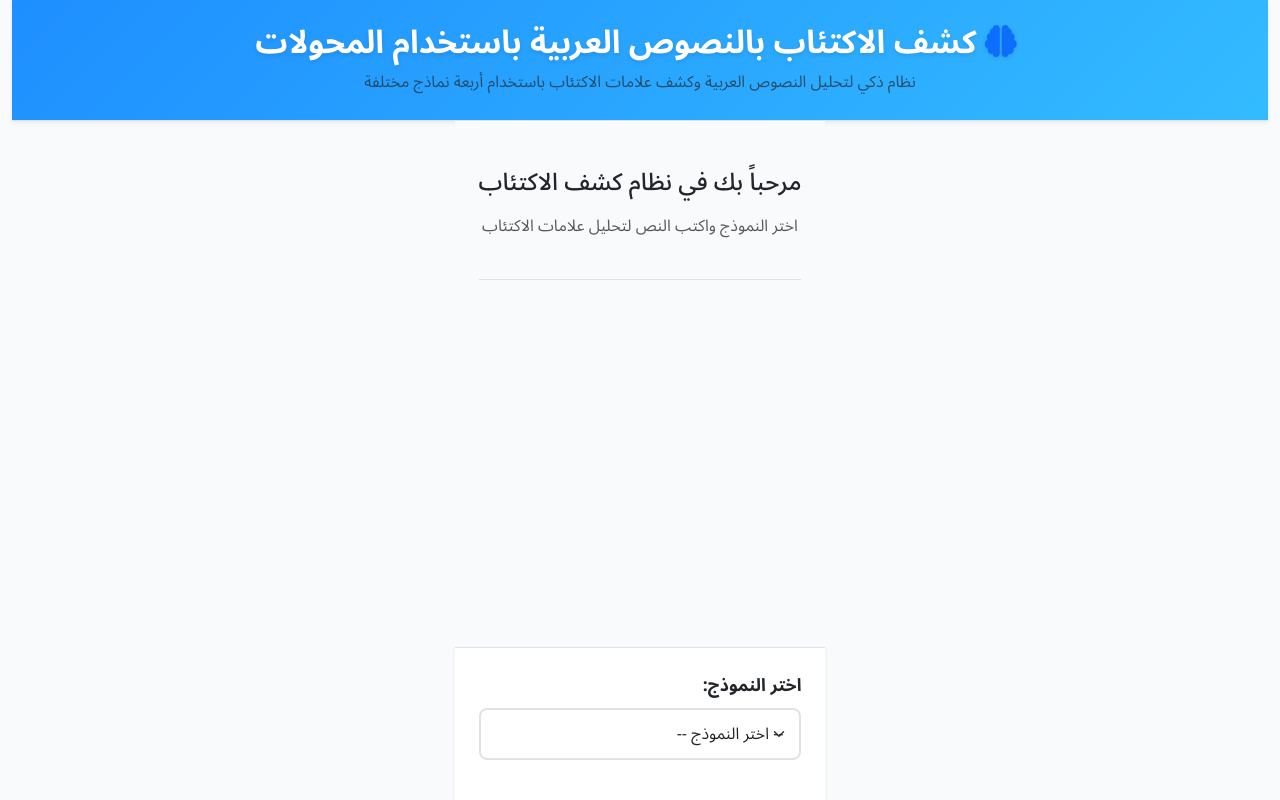
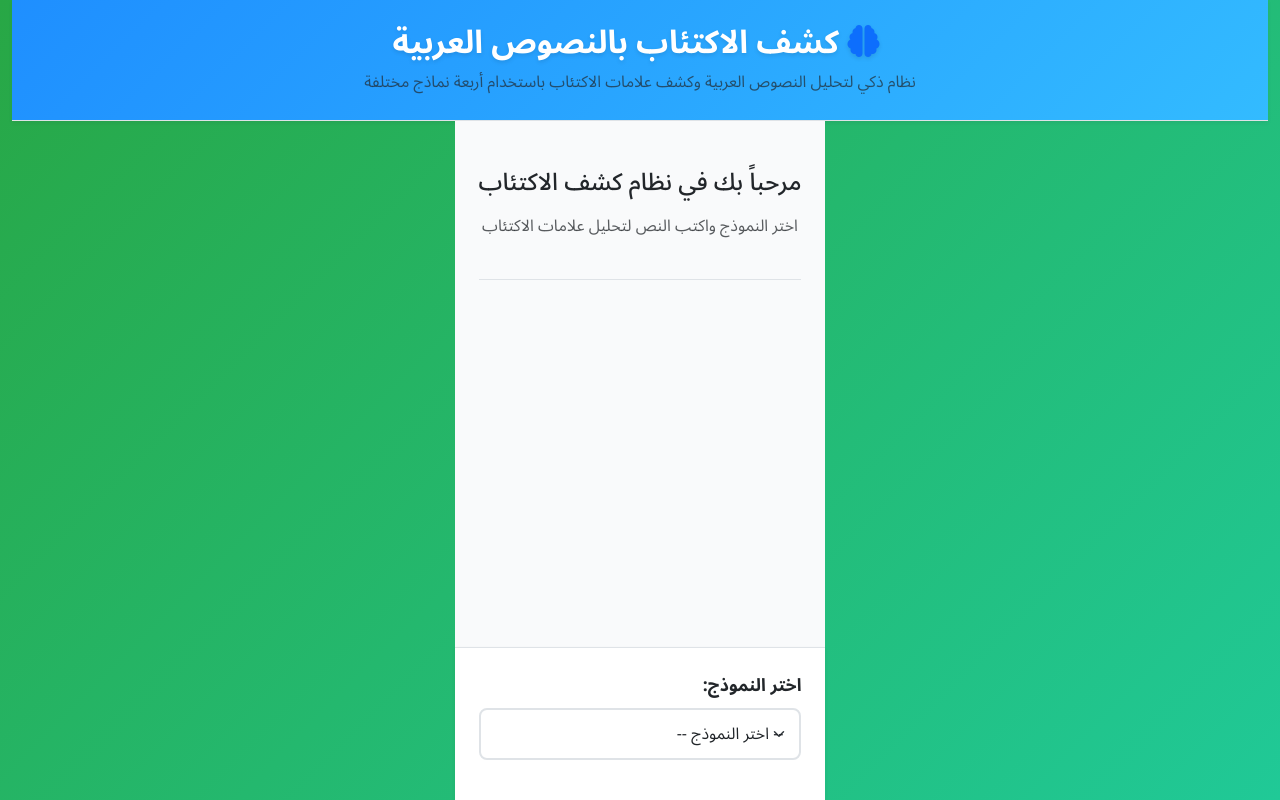
Before and after one commit to mohannadalshoushi/Transformers-Based-Arabic-Depression-Detection, a Flask app: page / in a window 1280 px wide. Run offline with Flask 3, Linux system fonts and the light colour scheme.

Commit message:
Update title and enhance the visual appearance of the application
Modifies the page title in `index.html` and updates the background color in `style.css`.

Replit-Commit-Author: Agent
Replit-Commit-Session-Id: a4185e3c-cee9-4927-87fd-03017e1f4d17
Replit-Commit-Screenshot-Url: https://storage.googleapis.com/screenshot-production-us-central1/d1545b3f-8e51-45c0-8c04-9ba3b12c55c4/e143bfa0-94f0-4cee-8ac9-8ad8fabd6e3a.jpg

```diff
--- a/static/css/style.css
+++ b/static/css/style.css
@@ -27,7 +27,7 @@ html, body {
     margin: 0;
     padding: 0;
     font-family: var(--font-family-arabic);
-    background-color: hsl(var(--light-color));
+    background: linear-gradient(135deg, #28a745 0%, #20c997 100%);
     color: hsl(var(--dark-color));
     line-height: 1.6;
 }
--- a/templates/index.html
+++ b/templates/index.html
@@ -3,7 +3,7 @@
 <head>
     <meta charset="UTF-8">
     <meta name="viewport" content="width=device-width, initial-scale=1.0">
-    <title>كشف الاكتئاب بالنصوص العربية باستخدام المحولات</title>
+    <title>كشف الاكتئاب بالنصوص العربية</title>
 
     <!-- Bootstrap CSS -->
     <link href="https://cdn.jsdelivr.net/npm/bootstrap@5.3.0/dist/css/bootstrap.min.css" rel="stylesheet">
@@ -25,7 +25,7 @@
                 <header class="app-header text-center py-4 border-bottom">
                     <h1 class="main-title mb-2">
                         <i class="fas fa-brain text-primary me-2"></i>
-                        كشف الاكتئاب بالنصوص العربية باستخدام المحولات
+                        كشف الاكتئاب بالنصوص العربية
                     </h1>
                     <p class="subtitle text-muted">نظام ذكي لتحليل النصوص العربية وكشف علامات الاكتئاب باستخدام أربعة نماذج مختلفة</p>
                 </header>
```
Also changed, not shown: attached_assets/image_1748529198383.png (added).
